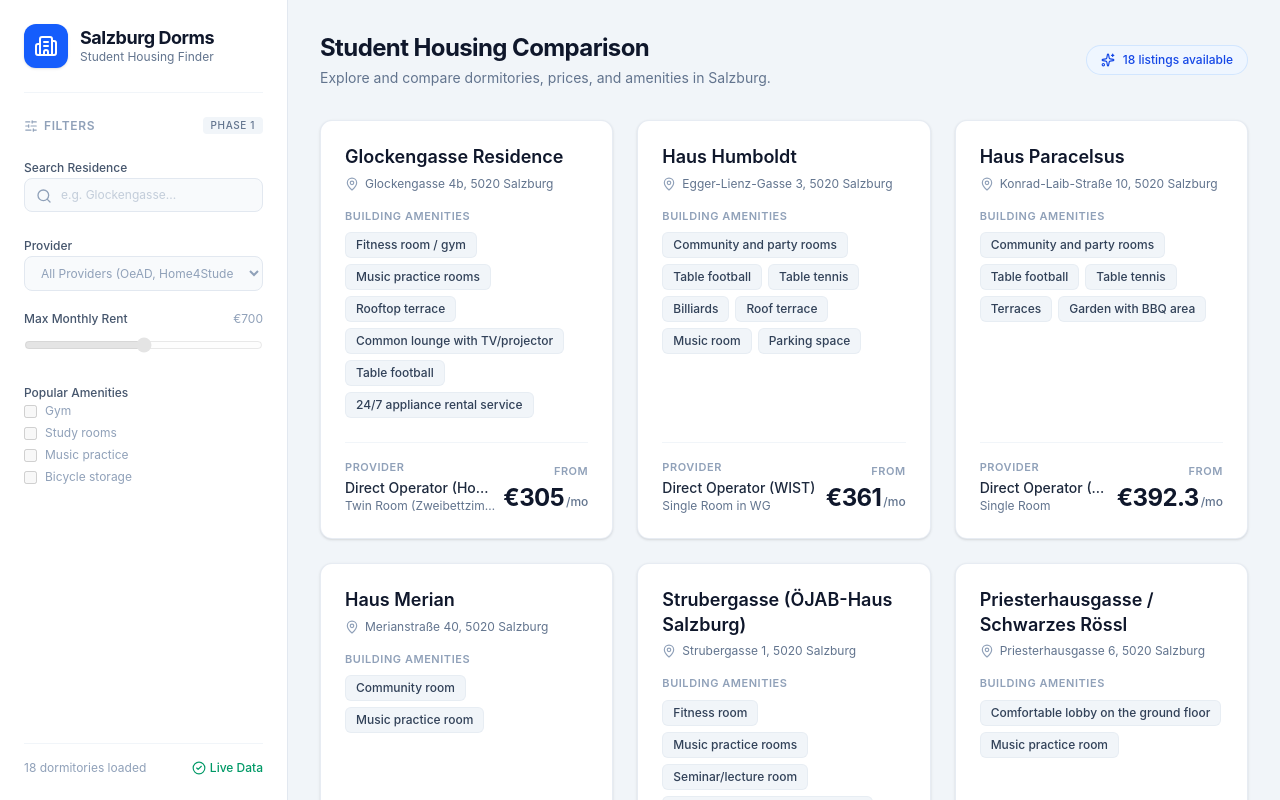
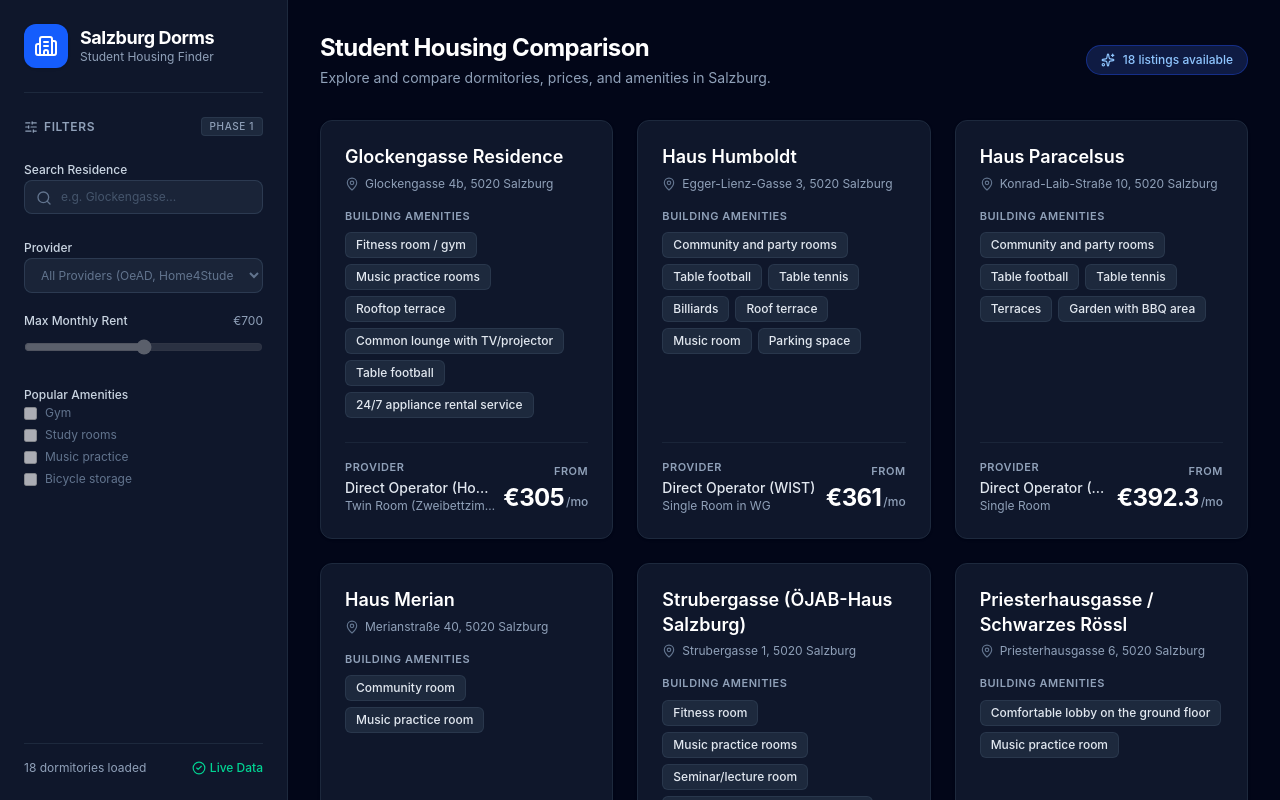
Before and after one commit to mathewwj/salzburg-dorms, a React (Vite) app: page / in a window 1280 px wide. Shown: the top 800 px of the page. Built offline with nearby package versions, Linux system fonts and the light colour scheme.

Commit message:
feat: switch dashboard to dark mode

```diff
--- a/index.html
+++ b/index.html
@@ -1,12 +1,12 @@
 <!doctype html>
-<html lang="en">
+<html lang="en" class="dark">
   <head>
     <meta charset="UTF-8" />
     <link rel="icon" type="image/svg+xml" href="/favicon.svg" />
     <meta name="viewport" content="width=device-width, initial-scale=1.0" />
     <title>Salzburg Student Housing Dashboard</title>
   </head>
-  <body>
+  <body class="bg-slate-950 text-slate-100 antialiased">
     <div id="root"></div>
     <script type="module" src="/src/main.tsx"></script>
   </body>
--- a/src/App.tsx
+++ b/src/App.tsx
@@ -13,9 +13,9 @@ const dorms: Dormitory[] = rawDorms as Dormitory[]
 
 export default function App() {
   return (
-    <div className="min-h-screen bg-slate-100 text-slate-900 flex">
+    <div className="min-h-screen bg-slate-950 text-slate-100 flex">
       {/* Fixed Left Sidebar (Filter Placeholder) */}
-      <aside className="w-72 shrink-0 bg-white border-r border-slate-200 h-screen sticky top-0 flex flex-col justify-between p-6">
+      <aside className="w-72 shrink-0 bg-slate-900 border-r border-slate-800 h-screen sticky top-0 flex flex-col justify-between p-6">
         <div className="space-y-6">
           {/* Logo & App Title */}
           <div className="flex items-center gap-3">
@@ -23,14 +23,14 @@ export default function App() {
               <Building2 className="w-6 h-6" />
             </div>
             <div>
-              <h1 className="font-bold text-lg leading-tight tracking-tight text-slate-900">
+              <h1 className="font-bold text-lg leading-tight tracking-tight text-white">
                 Salzburg Dorms
               </h1>
-              <p className="text-xs text-slate-500">Student Housing Finder</p>
+              <p className="text-xs text-slate-400">Student Housing Finder</p>
             </div>
           </div>
 
-          <hr className="border-slate-100" />
+          <hr className="border-slate-800" />
 
           {/* Filter Placeholders */}
           <div className="space-y-5">
@@ -39,31 +39,31 @@ export default function App() {
                 <SlidersHorizontal className="w-3.5 h-3.5" />
                 Filters
               </span>
-              <span className="px-2 py-0.5 rounded text-[10px] bg-slate-100 text-slate-500 font-medium">
+              <span className="px-2 py-0.5 rounded text-[10px] bg-slate-800 text-slate-400 border border-slate-700/60 font-medium">
                 Phase 1
               </span>
             </div>
 
             {/* Search Input Placeholder */}
             <div className="space-y-1.5">
-              <label className="text-xs font-medium text-slate-600">Search Residence</label>
+              <label className="text-xs font-medium text-slate-300">Search Residence</label>
               <div className="relative">
-                <Search className="w-4 h-4 text-slate-400 absolute left-3 top-2.5" />
+                <Search className="w-4 h-4 text-slate-500 absolute left-3 top-2.5" />
                 <input
                   type="text"
                   placeholder="e.g. Glockengasse..."
                   disabled
-                  className="w-full pl-9 pr-3 py-2 text-xs bg-slate-50 border border-slate-200 rounded-lg text-slate-400 cursor-not-allowed"
+                  className="w-full pl-9 pr-3 py-2 text-xs bg-slate-800/80 border border-slate-700/80 rounded-lg text-slate-500 cursor-not-allowed placeholder:text-slate-600"
                 />
               </div>
             </div>
 
             {/* Provider Filter Placeholder */}
             <div className="space-y-1.5">
-              <label className="text-xs font-medium text-slate-600">Provider</label>
+              <label className="text-xs font-medium text-slate-300">Provider</label>
               <select
                 disabled
-                className="w-full px-3 py-2 text-xs bg-slate-50 border border-slate-200 rounded-lg text-slate-400 cursor-not-allowed"
+                className="w-full px-3 py-2 text-xs bg-slate-800/80 border border-slate-700/80 rounded-lg text-slate-500 cursor-not-allowed"
               >
                 <option>All Providers (OeAD, Home4Students...)</option>
               </select>
@@ -72,23 +72,23 @@ export default function App() {
             {/* Price Range Placeholder */}
             <div className="space-y-2">
               <div className="flex justify-between text-xs">
-                <span className="font-medium text-slate-600">Max Monthly Rent</span>
+                <span className="font-medium text-slate-300">Max Monthly Rent</span>
                 <span className="text-slate-400">€700</span>
               </div>
               <input
                 type="range"
                 disabled
-                className="w-full accent-blue-600 cursor-not-allowed opacity-50"
+                className="w-full accent-blue-500 cursor-not-allowed opacity-40"
               />
             </div>
 
             {/* Amenities Checklist Placeholder */}
             <div className="space-y-2">
-              <label className="text-xs font-medium text-slate-600">Popular Amenities</label>
+              <label className="text-xs font-medium text-slate-300">Popular Amenities</label>
               <div className="space-y-1.5">
                 {['Gym', 'Study rooms', 'Music practice', 'Bicycle storage'].map((amenity) => (
-                  <label key={amenity} className="flex items-center gap-2 text-xs text-slate-400 cursor-not-allowed">
-                    <input type="checkbox" disabled className="rounded border-slate-300 text-blue-600" />
+                  <label key={amenity} className="flex items-center gap-2 text-xs text-slate-500 cursor-not-allowed">
+                    <input type="checkbox" disabled className="rounded border-slate-700 bg-slate-800 text-blue-600" />
                     <span>{amenity}</span>
                   </label>
                 ))}
@@ -98,9 +98,9 @@ export default function App() {
         </div>
 
         {/* Sidebar Footer */}
-        <div className="pt-4 border-t border-slate-100 text-xs text-slate-400 flex items-center justify-between">
+        <div className="pt-4 border-t border-slate-800 text-xs text-slate-400 flex items-center justify-between">
           <span>{dorms.length} dormitories loaded</span>
-          <span className="inline-flex items-center gap-1 text-emerald-600 font-medium">
+          <span className="inline-flex items-center gap-1 text-emerald-400 font-medium">
             <CheckCircle2 className="w-3.5 h-3.5" />
             Live Data
           </span>
@@ -113,14 +113,14 @@ export default function App() {
         <header className="mb-8">
           <div className="flex flex-col sm:flex-row sm:items-center sm:justify-between gap-4">
             <div>
-              <h2 className="text-2xl font-bold tracking-tight text-slate-900">
+              <h2 className="text-2xl font-bold tracking-tight text-white">
                 Student Housing Comparison
               </h2>
-              <p className="text-sm text-slate-500 mt-1">
+              <p className="text-sm text-slate-400 mt-1">
                 Explore and compare dormitories, prices, and amenities in Salzburg.
               </p>
             </div>
-            <div className="inline-flex items-center gap-2 px-3.5 py-1.5 rounded-full bg-blue-50 border border-blue-200/60 text-blue-700 text-xs font-medium self-start sm:self-auto">
+            <div className="inline-flex items-center gap-2 px-3.5 py-1.5 rounded-full bg-blue-950/70 border border-blue-800/60 text-blue-300 text-xs font-medium self-start sm:self-auto">
               <Sparkles className="w-3.5 h-3.5" />
               <span>{dorms.length} listings available</span>
             </div>
@@ -138,16 +138,16 @@ export default function App() {
             return (
               <div
                 key={`${dorm.dormitoryName}-${index}`}
-                className="bg-white rounded-xl shadow-sm hover:shadow-md transition-shadow duration-200 border border-slate-200/80 p-6 flex flex-col justify-between"
+                className="bg-slate-900 rounded-xl shadow-sm hover:shadow-md transition-shadow duration-200 border border-slate-800 p-6 flex flex-col justify-between"
               >
                 <div>
                   {/* Card Header */}
                   <div className="mb-3">
-                    <h3 className="font-semibold text-lg text-slate-900 leading-snug">
+                    <h3 className="font-semibold text-lg text-white leading-snug">
                       {dorm.dormitoryName}
                     </h3>
-                    <div className="flex items-center gap-1.5 text-xs text-slate-500 mt-1.5">
-                      <MapPin className="w-3.5 h-3.5 shrink-0 text-slate-400" />
+                    <div className="flex items-center gap-1.5 text-xs text-slate-400 mt-1.5">
+                      <MapPin className="w-3.5 h-3.5 shrink-0 text-slate-500" />
                       <span className="truncate">{dorm.address}</span>
                     </div>
                   </div>
@@ -162,13 +162,13 @@ export default function App() {
                         dorm.buildingAmenities.map((amenity, aIdx) => (
                           <span
                             key={aIdx}
-                            className="inline-flex items-center px-2.5 py-1 rounded-md text-xs font-medium bg-slate-100 text-slate-700 border border-slate-200/60"
+                            className="inline-flex items-center px-2.5 py-1 rounded-md text-xs font-medium bg-slate-800 text-slate-200 border border-slate-700/60"
                           >
                             {amenity}
                           </span>
                         ))
                       ) : (
-                        <span className="text-xs text-slate-400 italic">
+                        <span className="text-xs text-slate-500 italic">
                           No amenities listed
                         </span>
                       )}
@@ -177,16 +177,16 @@ export default function App() {
                 </div>
 
                 {/* Card Footer: Provider & Monthly Rent */}
-                <div className="mt-6 pt-4 border-t border-slate-100 flex items-end justify-between">
+                <div className="mt-6 pt-4 border-t border-slate-800/80 flex items-end justify-between">
                   <div className="min-w-0 pr-2">
                     <span className="block text-[11px] font-semibold uppercase tracking-wider text-slate-400">
                       Provider
                     </span>
-                    <span className="text-sm font-medium text-slate-800 truncate block mt-0.5">
+                    <span className="text-sm font-medium text-slate-200 truncate block mt-0.5">
                       {provider}
                     </span>
                     {firstRoom?.roomType && (
-                      <span className="text-xs text-slate-500 block truncate">
+                      <span className="text-xs text-slate-400 block truncate">
                         {firstRoom.roomType}
                       </span>
                     )}
@@ -199,13 +199,13 @@ export default function App() {
                     <div className="flex items-baseline justify-end gap-0.5 mt-0.5">
                       {monthlyRent !== undefined ? (
                         <>
-                          <span className="text-2xl font-bold tracking-tight text-slate-900">
+                          <span className="text-2xl font-bold tracking-tight text-white">
                             €{monthlyRent}
                           </span>
-                          <span className="text-xs text-slate-500 font-medium">/mo</span>
+                          <span className="text-xs text-slate-400 font-medium">/mo</span>
                         </>
                       ) : (
-                        <span className="text-sm font-semibold text-slate-500 bg-slate-100 px-2 py-0.5 rounded">
+                        <span className="text-sm font-semibold text-slate-400 bg-slate-800 border border-slate-700/60 px-2 py-0.5 rounded">
                           On request
                         </span>
                       )}
```
